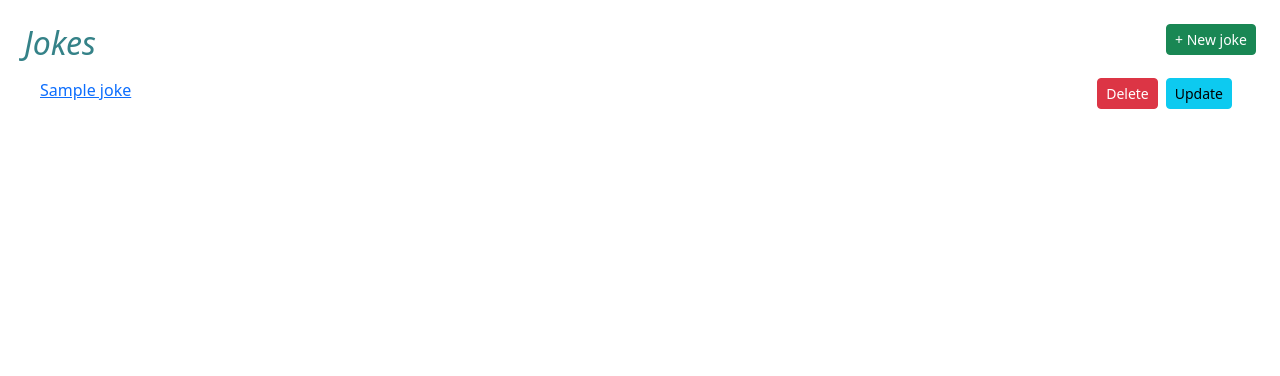
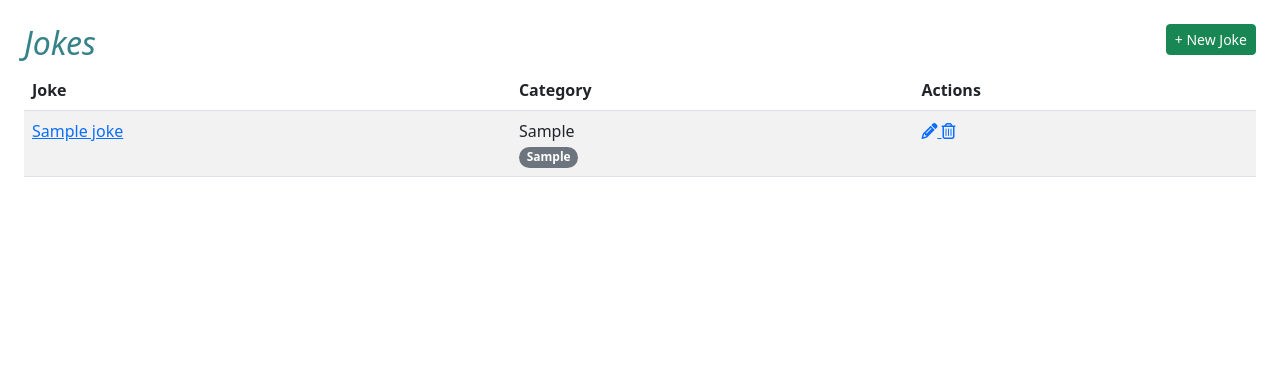
Before and after one commit to xmilan365/djangojokes.com, a Django app: page /jokes/ in a window 1280 px wide. Shown: the part 65-441 px from the top of the page. Run offline with Django 5.2, Linux system fonts and the light colour scheme; tables that the repository leaves empty hold one stand-in row (values such as "Sample post"); some libraries are stand-ins or nearby versions.

Commit message:
adding new list layout

```diff
--- a/templates/jokes/joke_list.html
+++ b/templates/jokes/joke_list.html
@@ -1,22 +1,43 @@
 {% extends "_base.html" %}
 
 {% block title %}Jokes{% endblock %}
-
 {% block main %}
-<a class="btn btn-success btn-sm float-end" href="{% url 'jokes:create' %}">
-+ New joke
-</a>
+  <a class="btn btn-success btn-sm float-end" href="{% url 'jokes:create' %}">
+    + New Joke
+  </a>
   <h2>Jokes</h2>
-
-  <ul class="list-group list-group-flush mb-3">
-    {% for joke in joke_list %}
-      <li class="list-group-item">
-        <a href="{{ joke.get_absolute_url}}">{{ joke.question }}</a>
-      <a href="{% url 'jokes:update' joke.slug %}"
-      class="btn btn-info btn-sm float-end me-2">Update</a>
-      <a href="{% url 'jokes:delete' joke.slug %}"
-      class="btn btn-danger btn-sm float-end me-2">Delete</a>
-      </li>
-    {% endfor %}
-  </ul>
+  <div class="table-responsive">
+    <table class="table table-striped" style="min-width: 500px">
+      <thead>
+        <tr>
+          <th>Joke</th><th>Category</th><th>Actions</th>
+        </tr>
+      </thead>
+      <tbody>
+        {% for joke in joke_list %}
+          <tr>
+            <td>
+              <a href="{{ joke.get_absolute_url }}">{{ joke.question }}</a>
+            </td>
+            <td>
+              {{ joke.category.category }}<br>
+              {% for tag in joke.tags.all %}
+                <span class="badge rounded-pill bg-secondary">
+                  {{ tag.tag }}
+                </span>
+              {% endfor %}
+            </td>
+            <td>
+              <a href="{% url 'jokes:update' joke.slug %}">
+                <i class="fas fa-pencil-alt"></i>
+              </a>
+              <a href="{% url 'jokes:delete' joke.slug %}">
+                <i class="far fa-trash-alt"></i>
+              </a>
+            </td>
+          </tr>
+        {% endfor %}
+      </tbody>
+    </table>
+  </div>
 {% endblock %}
```
Also changed, not shown: templates/jokes/joke_detail.html (+18 -15 lines).
